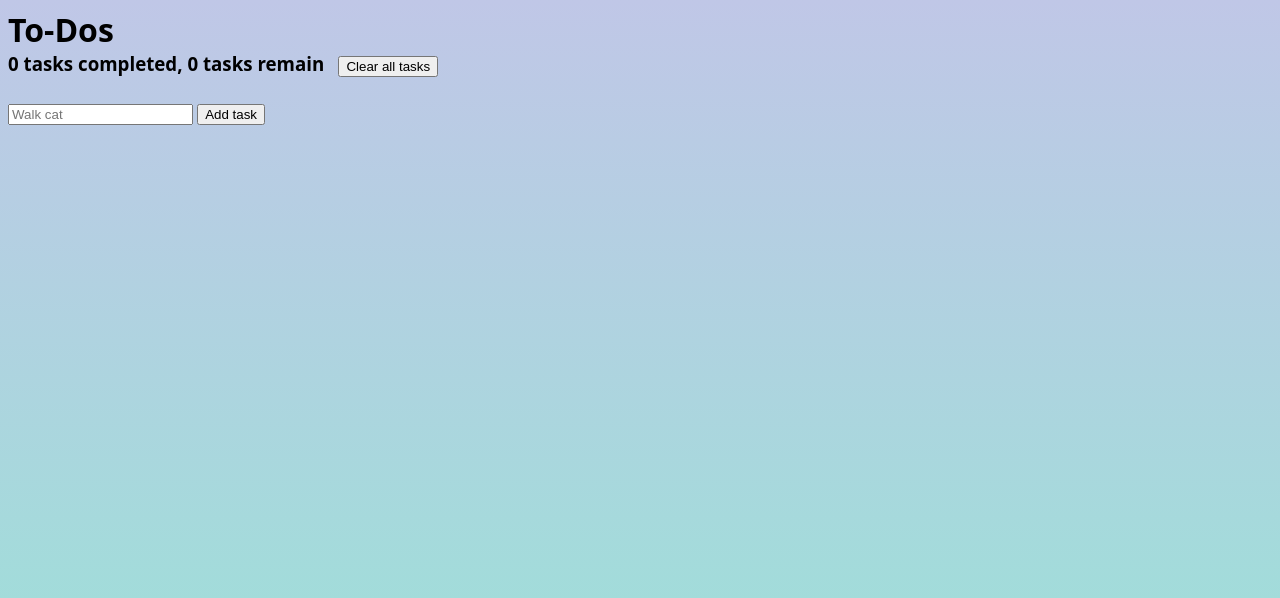
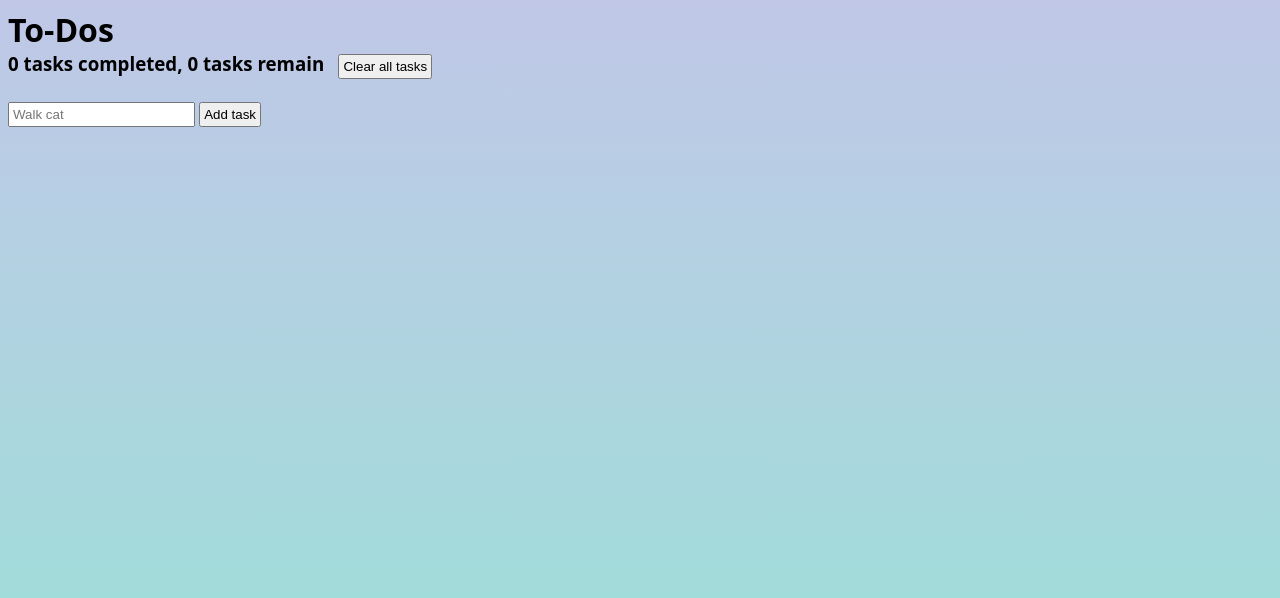
Before and after one commit to keller-mark/compsci279r-hw0, a plain HTML site: page index.html in a window 1280 px wide. Drawn offline with Linux system fonts and the light colour scheme.

Commit message:
Deployed using Blazing fast GitHub Pages deploy

```diff
--- a/index.html
+++ b/index.html
@@ -19,6 +19,17 @@
           Reference: https://stackoverflow.com/a/32660790
         */
         font-family: system-ui, -apple-system, BlinkMacSystemFont, 'Helvetica Neue', sans-serif;
+        height: 100%;
+      }
+      body {
+        /* Body element should take up parent height/width. */
+        display: block;
+        /*
+          Account for padding/margin in sizing to prevent
+          extra scroll bars.
+          Reference: https://developer.mozilla.org/en-US/docs/Web/CSS/box-sizing
+        */
+        box-sizing: border-box;
         /*
           Add a background gradient.
           Reference: https://cssgradient.io/gradient-backgrounds/
@@ -27,7 +38,6 @@
         background-image: linear-gradient(0deg, #98e3d6 0%, #c0c7e7 100%);
         background-repeat: no-repeat;
         background-size: cover;
-        height: 100vh;
       }
       #title {
         /* Remove the default margin of the h1 element. */
@@ -46,6 +56,12 @@
         /* Ensure the menu can be side-by-side with the h3. */
         display: inline-block;
         margin-top: 0px;
+      }
+      input[type="text"] {
+        padding: 3px;
+      }
+      button {
+        padding: 3px;
       }
       #list {
         /* Hide the bullets which are shown for unordered lists by default. */
@@ -69,6 +85,7 @@
       }
       #list > li > button {
         margin-left: 10px;
+        padding: 2px;
       }
       @media (hover: hover) {
         /*
```
